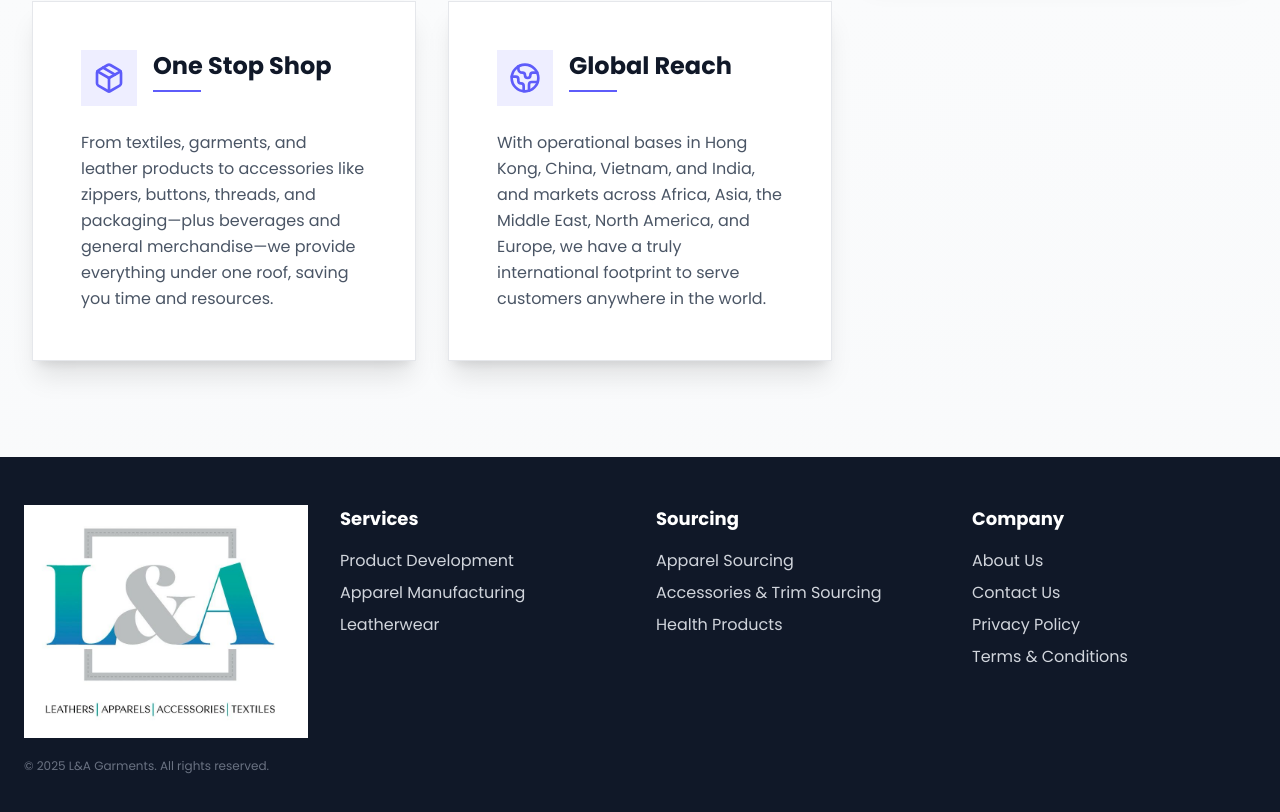
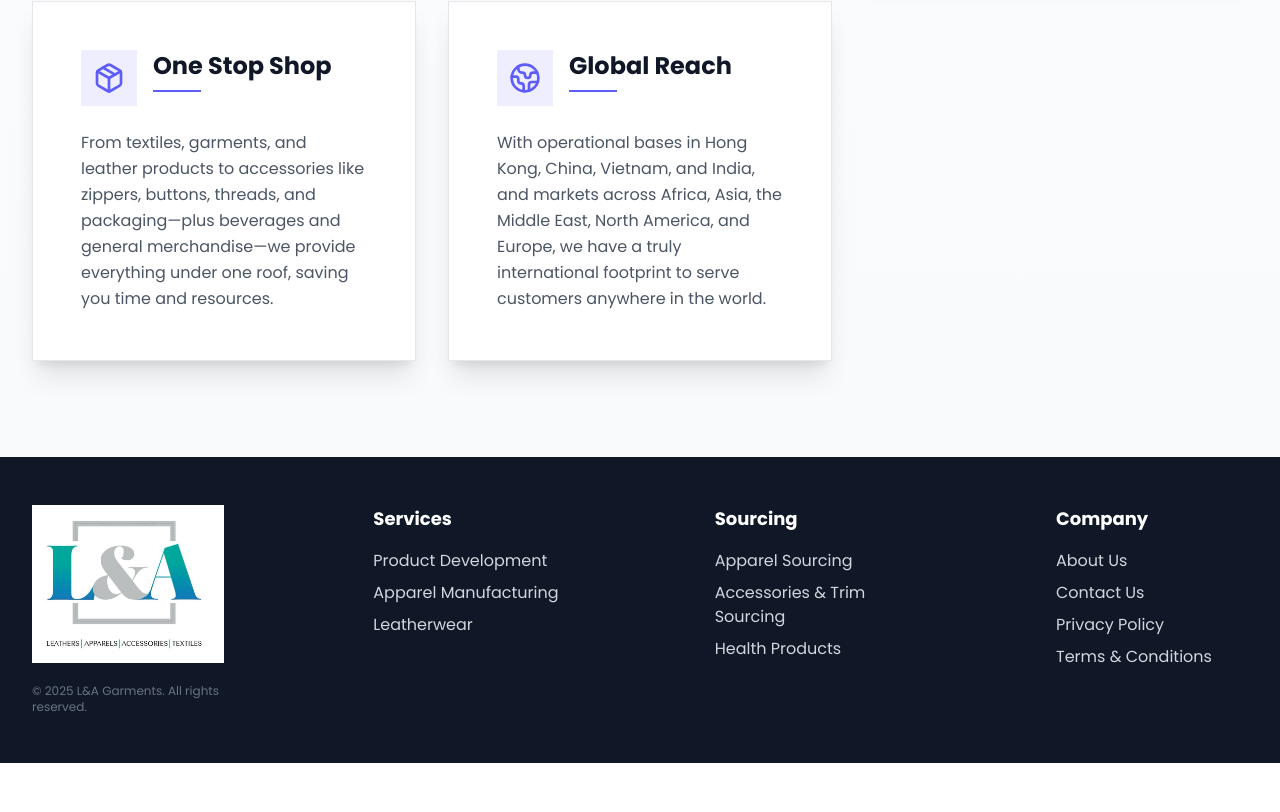
Before and after one commit to suman-bonakurthi/lahkltd, a Next.js app: page /why-us in a window 1280 px wide. Shown: the part 2447-3259 px from the top of the page. After the commit the page ends 3210 px from the top, so only its background shows below. Built offline with nearby package versions, Linux system fonts and the light colour scheme.

Commit message:
some layout fixes and footer links

```diff
--- a/app/components/Footer.tsx
+++ b/app/components/Footer.tsx
@@ -1,3 +1,5 @@
+"use client";
+
 import React from "react";
 import Link from "next/link";
 import Image from "next/image";
@@ -5,9 +7,9 @@ import Image from "next/image";
 const Footer = () => {
   return (
     <footer className="bg-gray-900 text-gray-300">
-      <div className="max-w-7xl mx-auto px-6 py-12 grid gap-8 sm:grid-cols-2 md:grid-cols-3 lg:grid-cols-4">
+      <div className="max-w-7xl mx-auto py-12 px-4 sm:px-6 lg:px-8 flex flex-wrap justify-between gap-8">
         {/* Logo + Copy */}
-        <div className="flex flex-col items-start space-y-3">
+        <div className="flex flex-col space-y-3 w-48">
           <Link href="/" className="inline-block">
             <Image
               src="/logo.jpg"
@@ -19,77 +21,56 @@ const Footer = () => {
               style={{ width: 'auto', height: 'auto' }}
             />
           </Link>
-
           <p className="text-xs text-gray-500 mt-2">© 2025 L&A Garments. All rights reserved.</p>
         </div>
 
         {/* Services */}
-        <div>
-            <h3 className="text-white text-lg font-bold mb-4">Services</h3>
+        <div className="flex flex-col w-48">
+          <h3 className="text-white text-lg font-bold mb-4">Services</h3>
           <ul className="space-y-2">
             <li>
-              <Link href="/" className="hover:text-white transition">
-                Product Development
-              </Link>
+              <Link href="/services" className="hover:text-white transition">Product Development</Link>
             </li>
             <li>
-              <Link href="/" className="hover:text-white transition">
-                Apparel Manufacturing
-              </Link>
+              <Link href="/services" className="hover:text-white transition">Apparel Manufacturing</Link>
             </li>
             <li>
-              <Link href="/" className="hover:text-white transition">
-                Leatherwear
-              </Link>
+              <Link href="/services" className="hover:text-white transition">Leatherwear</Link>
             </li>
           </ul>
         </div>
 
         {/* Sourcing */}
-        <div>
-            <h3 className="text-white text-lg font-bold mb-4">Sourcing</h3>
+        <div className="flex flex-col w-48">
+          <h3 className="text-white text-lg font-bold mb-4">Sourcing</h3>
           <ul className="space-y-2">
             <li>
-              <Link href="/" className="hover:text-white transition">
-                Apparel Sourcing
-              </Link>
+              <Link href="/services" className="hover:text-white transition">Apparel Sourcing</Link>
             </li>
             <li>
-              <Link href="/" className="hover:text-white transition">
-                Accessories & Trim Sourcing
-              </Link>
+              <Link href="/services" className="hover:text-white transition">Accessories & Trim Sourcing</Link>
             </li>
             <li>
-              <Link href="/" className="hover:text-white transition">
-                Health Products
-              </Link>
+              <Link href="/services" className="hover:text-white transition">Health Products</Link>
             </li>
           </ul>
         </div>
 
         {/* Company */}
-        <div>
-            <h3 className="text-white text-lg font-bold mb-4">Company</h3>
+        <div className="flex flex-col w-48">
+          <h3 className="text-white text-lg font-bold mb-4">Company</h3>
           <ul className="space-y-2">
             <li>
-              <Link href="/about-us" className="hover:text-white transition">
-                About Us
-              </Link>
+              <Link href="/about-us" className="hover:text-white transition">About Us</Link>
             </li>
             <li>
-              <Link href="/contact-us" className="hover:text-white transition">
-                Contact Us
-              </Link>
+              <Link href="/contact-us" className="hover:text-white transition">Contact Us</Link>
             </li>
             <li>
-              <Link href="/privacy-policy" className="hover:text-white transition">
-                Privacy Policy
-              </Link>
+              <Link href="/privacy-policy" className="hover:text-white transition">Privacy Policy</Link>
             </li>
             <li>
-              <Link href="/terms-conditions" className="hover:text-white transition">
-                Terms & Conditions
-              </Link>
+              <Link href="/terms-conditions" className="hover:text-white transition">Terms & Conditions</Link>
             </li>
           </ul>
         </div>
--- a/app/components/Solutions.tsx
+++ b/app/components/Solutions.tsx
@@ -45,7 +45,7 @@ const solutions = [
 const Solutions = () => {
   return (
     <section className="section-spacing">
-      <div className="max-w-7xl mx-auto px-4 sm:px-6 lg:px-8">
+      <div className="max-w-7xl mx-auto px-4 lg:px-8">
         {/* Header */}
         <div className="mb-12 text-center">
           <h2 className="text-3xl sm:text-4xl font-bold text-gray-900 mb-4">
```
